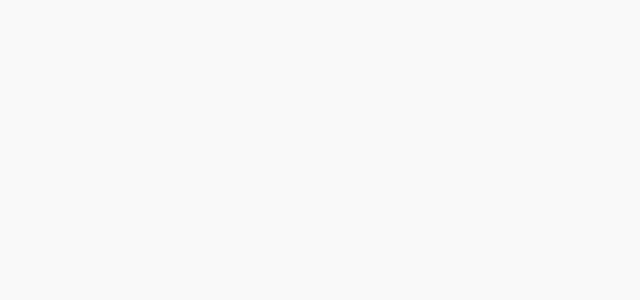
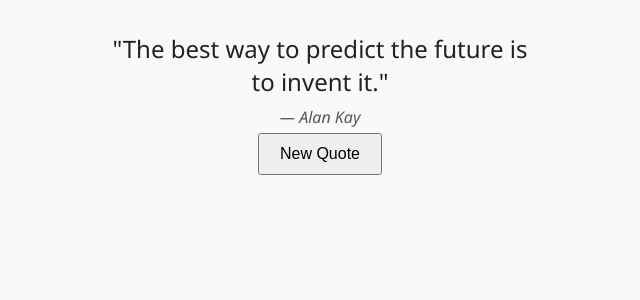
Before and after one commit to kimonie/reacting, a React (Create React App) app: page /quotes in a window 1280 px wide. Before the commit this address had no page. Shown: the top 300 px of the page, without its empty margins (320-960 px from the left). Built offline with nearby package versions, Linux system fonts and the light colour scheme.

Commit message:
Quote App

```diff
--- a/src/App.js
+++ b/src/App.js
@@ -2,6 +2,7 @@ import { BrowserRouter as Router, Routes, Route } from 'react-router-dom';
 import Home from './Home';
 import Counter from './projects/Counter/Counter';
 import Todo from './projects/Todo/Todo';
+import QuoteGenerator from './projects/Quote/QuoteGenerator';
 import './theme.css';
 import './App.css';
 import './Home.css';
@@ -13,6 +14,7 @@ function App() {
         <Route path="/" element={<Home />} />
         <Route path="/counter" element={<Counter />} />
         <Route path="/todo" element={<Todo />} />
+        <Route path="/quotes" element={<QuoteGenerator />} />
         {/* Add more routes here */}
       </Routes>
     </Router>
--- a/src/Home.js
+++ b/src/Home.js
@@ -9,7 +9,7 @@ function Home() {
       <ul className="project-list">
         <li><Link className="project-link" to="/counter">🧮 Counter App</Link></li>
         <li><Link to="/todo" className="project-link">📝 To-Do List</Link></li>
-
+        <li><Link to="/quotes" className="project-link">💬 Quote Generator</Link></li>
         {/* Add more project links here */}
       </ul>
     </div>
--- /dev/null
+++ b/src/projects/Quote/QuoteGenerator.css
@@ -0,0 +1,31 @@
+.quote-container {
+  text-align: center;
+  padding: 2rem;
+  max-width: 500px;
+  margin: auto;
+}
+
+.quote-box {
+  transition: opacity 0.3s ease;
+}
+
+.quote-box.fade {
+  opacity: 0;
+}
+
+.quote-text {
+  font-size: 1.5rem;
+  margin-bottom: 0.5rem;
+}
+
+.quote-author {
+  font-style: italic;
+  color: #555;
+}
+
+button {
+  padding: 0.5rem 1rem;
+  font-size: 1rem;
+  margin-top: 1rem;
+  cursor: pointer;
+}
--- /dev/null
+++ b/src/projects/Quote/QuoteGenerator.jsx
@@ -0,0 +1,37 @@
+import React, { useState } from "react";
+import "./QuoteGenerator.css";
+
+const quotes = [
+  { text: "The best way to predict the future is to invent it.", author: "Alan Kay" },
+  { text: "Code is like humor. When you have to explain it, it’s bad.", author: "Cory House" },
+  { text: "Simplicity is the soul of efficiency.", author: "Austin Freeman" },
+  { text: "Before software can be reusable it first has to be usable.", author: "Ralph Johnson" },
+];
+
+function QuoteGenerator() {
+  const [index, setIndex] = useState(0);
+  const [fade, setFade] = useState(false);
+
+  const showRandomQuote = () => {
+    setFade(true);
+    setTimeout(() => {
+      const randomIndex = Math.floor(Math.random() * quotes.length);
+      setIndex(randomIndex);
+      setFade(false);
+    }, 300);
+  };
+
+  const { text, author } = quotes[index];
+
+  return (
+    <div className="quote-container">
+      <div className={`quote-box ${fade ? "fade" : ""}`}>
+        <p className="quote-text">"{text}"</p>
+        <p className="quote-author">— {author}</p>
+      </div>
+      <button onClick={showRandomQuote}>New Quote</button>
+    </div>
+  );
+}
+
+export default QuoteGenerator;
```
Also changed, not shown: 1 other file (tests, documents, lock files or other folders).
